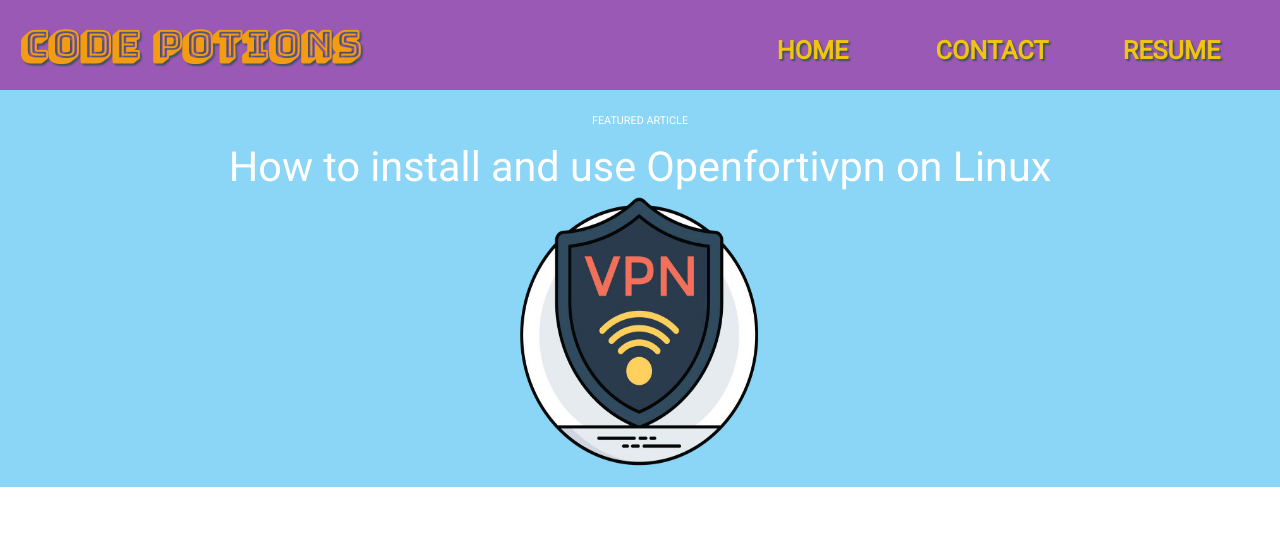
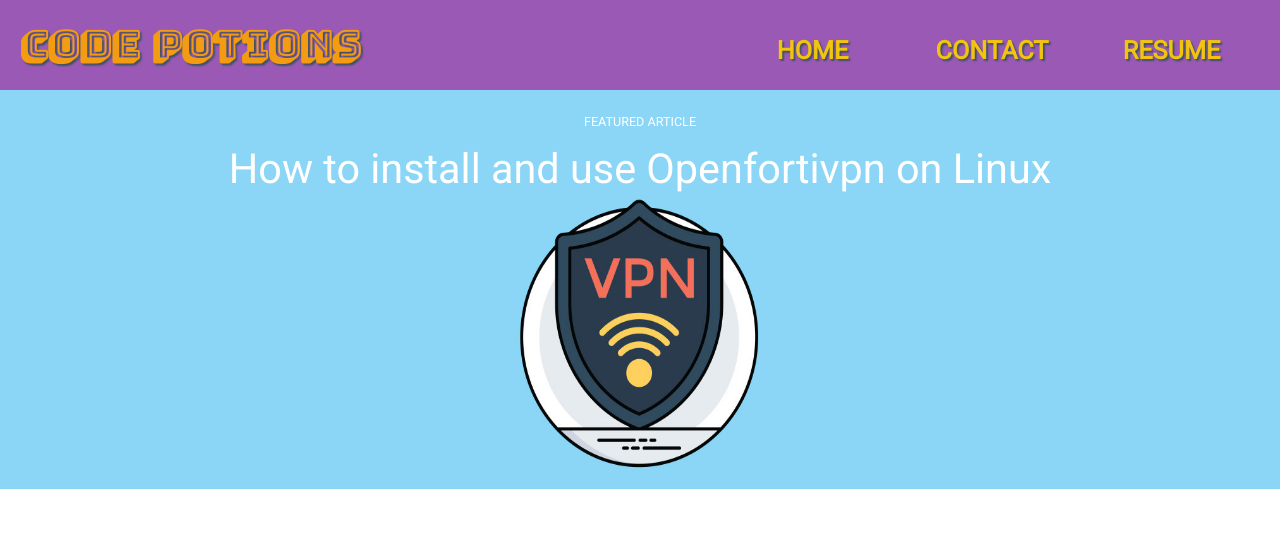
Before and after one commit to philipecortez/codepotions, a Gatsby site: page / in a window 1280 px wide. Shown: the top 554 px of the page. Built offline with nearby package versions, Linux system fonts and the light colour scheme; Gatsby itself is replaced by a stand-in of ours.

Commit message:
improve post and header fit

```diff
--- a/src/components/css/header.css
+++ b/src/components/css/header.css
@@ -17,14 +17,15 @@
 
 .blog-header h2 {
   font-weight: lighter;
-  font-size: 2.3rem;
+  font-size: 1.9rem;
   margin: 8px 0;
+  padding: 0 .9rem;
 }
 
 .blog-header .featured {
   display: inline-block;
   text-transform: uppercase;
-  font-size: 0.6rem;
+  font-size: 0.7rem;
   margin: 8px 0;
 }
 
@@ -40,6 +41,10 @@
     cursor: pointer;
   }
 
+  .blog-header h2 {
+    font-size: 2.3rem;
+  }
+
   .blog-header h2:hover {
     text-decoration: underline;
   }
--- a/src/components/css/post.css
+++ b/src/components/css/post.css
@@ -1,5 +1,5 @@
 .post-content {
-  margin: 150px auto 80px;
+  margin: 0 auto 80px;
   width: 90%;
   line-height: 1.9rem;
   color: var(--gray);
@@ -18,7 +18,6 @@
   font-weight: 100;
 }
 
-
 .post-content pre {
   border-radius: 10px;
   background: var(--lite-gray);
```
